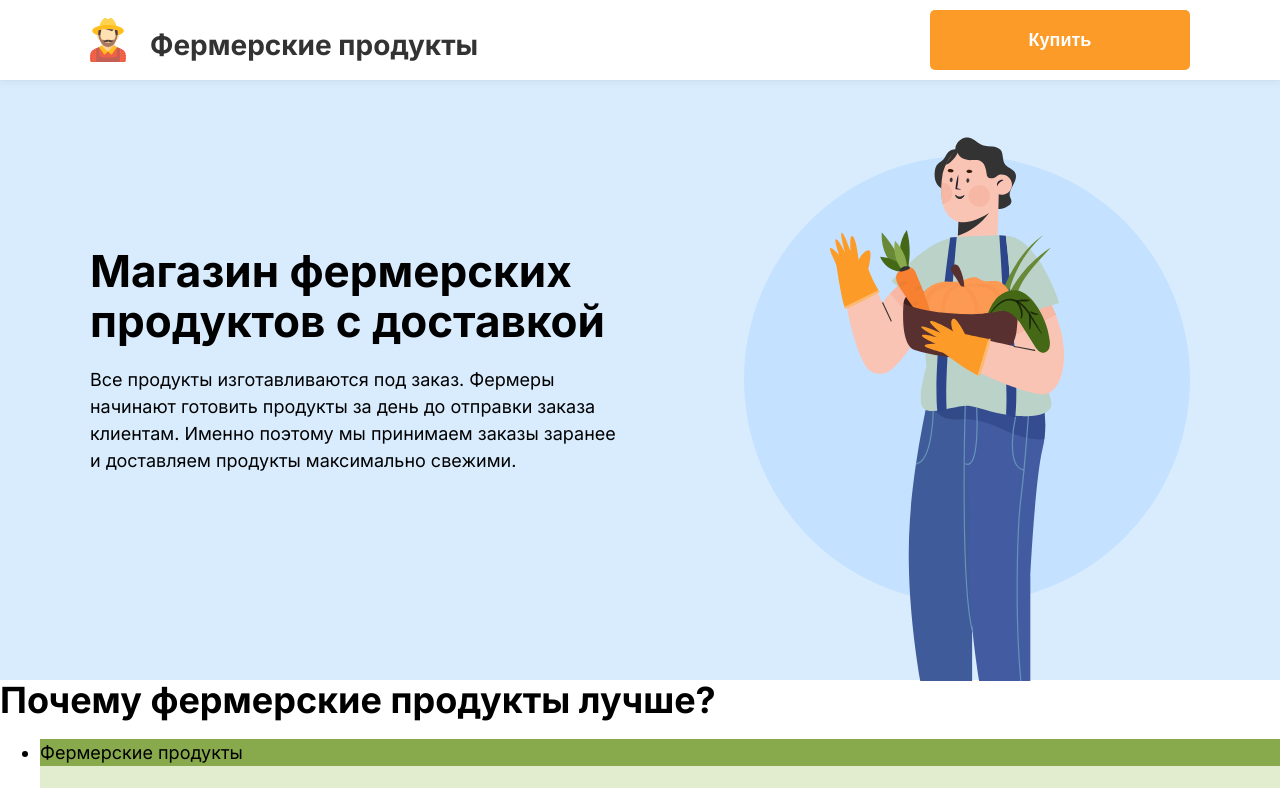
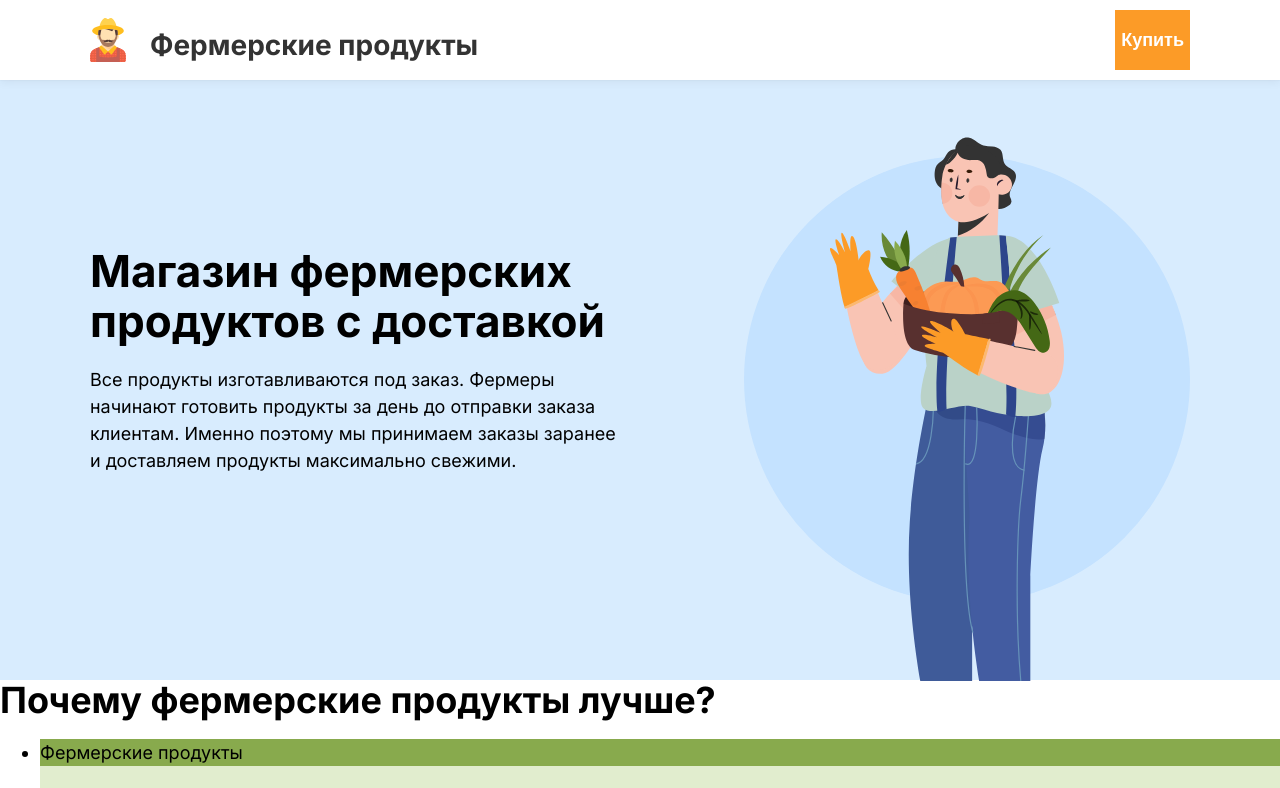
Before and after one commit to Bebnev85/farm-product, a React (Create React App) app: page / in a window 1280 px wide. Shown: the top 788 px of the page. Built offline with nearby package versions, Linux system fonts and the light colour scheme; grey boxes are pictures that could not be loaded.

Commit message:
Стилизует кнопки

```diff
--- a/src/components/ui/button/button.jsx
+++ b/src/components/ui/button/button.jsx
@@ -1,11 +1,15 @@
 import React from "react";
-import "./style.css";
+import { StyledButton } from "./style";
 
-function Button({ children, minWidth }) {
+function Button({ children, minWidth, link, className }) {
     return (
-        <button type="button" className="button" style={{ minWidth: minWidth }}>
+        <StyledButton
+            $minWidth = {minWidth}
+            {...(link ? { href: link } : { as: "button", type: "button" })}
+            className = {className}
+        >
             {children}
-        </button>
+        </StyledButton>
     )
 }
 
--- /dev/null
+++ b/src/components/ui/button/style.js
@@ -0,0 +1,30 @@
+import styled from "styled-components";
+
+export const StyledButton = styled.a`
+  display: block;
+  min-height: 60px;
+  font-size: ${(props) => props.theme.fontSizeDefault};
+  min-width: ${(props) => `${props.$minWidth}px` || "100%"};
+  max-width: 700px;
+  font-weight: 700;
+  line-height: 58px;
+  color: ${(props) => props.theme.whiteColor};
+  background-color: ${(props) => props.theme.bgForButton};
+  text-align: center;
+  text-decoration: none;
+  border: none;
+  background-image: none;
+  box-shadow: none;
+  cursor: pointer;
+  transition: background-color 0.2s ease-out, box-shadow 0.2s ease-out;
+
+  &:hover,
+  &:active {
+    background-color: ${(props) => props.theme.bgForButtonHover};
+    box-shadow: inset 0 4px 0 rgba(0, 0, 0, 0.14);
+  }
+
+  &:active {
+    box-shadow: none;
+  }
+`;
--- a/src/theme/default.js
+++ b/src/theme/default.js
@@ -1,14 +1,13 @@
 export const defaultTheme = {
-  blackTextColor: '#333333',
-  whiteTextColor: '#ffffff',
-  whiteBgColor: '#ffffff',
-  lightBlueBgColor: '#d8ecfe',
+  blackColor: '#333333',
+  whiteColor: '#ffffff',
+  bgForAbout: '#d8ecfe',
   lightGeenBgColor: '#e1edce',
   darkGreenColor: '#88aa4d',
   lightRedBgColor: '#f8ddd7',
   darkRedBgColor: '#f75531',
-  orangeBgColor: '#fc9b27',
-  cardPadding: '20px',
+  bgForButton: '#fc9b27',
+  bgForButtonHover: 'fc7427',
   pagePadding: '90px',
   fontFamily: '"Inter", "Arial", sans-serif',
   titleLineHeight: '115%',
```
